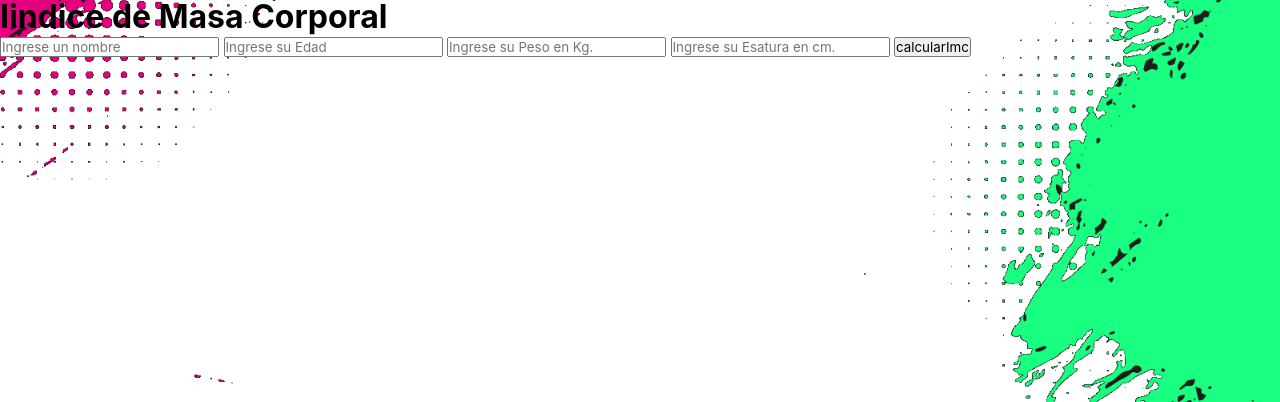
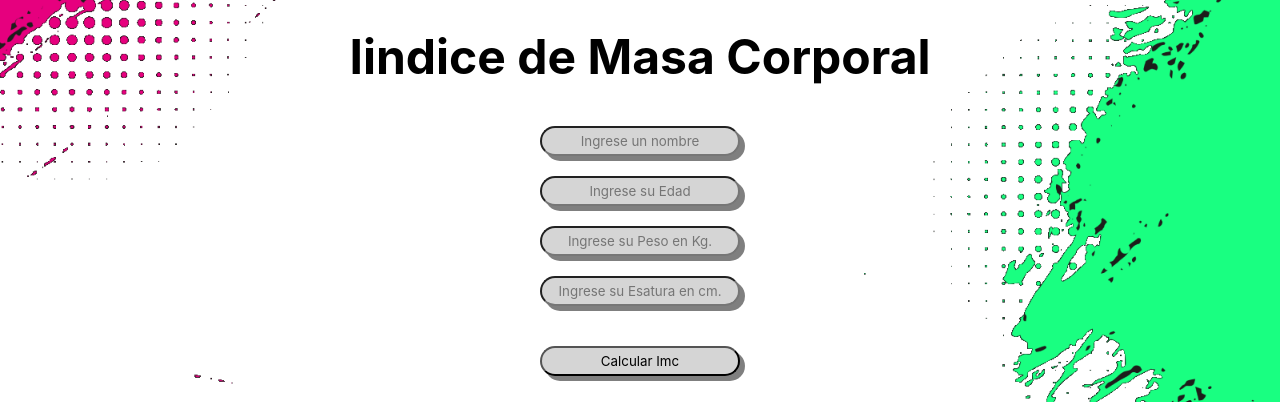
Before and after one commit to Jose-Beja/Rm_box, a website: page pages/5-imc.html in a window 1280 px wide. Shown: the part 207-609 px from the top of the page. Drawn offline with Linux system fonts and the light colour scheme.

Commit message:
damos fomato a la pagina IMC

```diff
--- a/pages/5-imc.html
+++ b/pages/5-imc.html
@@ -15,6 +15,7 @@
     <title>IMC</title>
 </head>
 <body>
+    <div class="imc">
         <header>
             <a href="../index.html">
                 <img src="../assets/logo/Diseño sin título.png" alt="logo rm box">
@@ -35,7 +36,7 @@
             </button>
         </header>
         <main>
-        <h1>Iindice de Masa Corporal</h1>
+            <h1 class="titulo">Iindice de Masa Corporal</h1>
             <div class="contenedor">
                 <input class="form-control" type="text" id="txtNombreUsuario" placeholder="Ingrese un nombre" name="">
 
@@ -45,7 +46,7 @@
 
                 <input class="form-control" type="text" id="txtEstaturaUsuario" placeholder="Ingrese su Esatura en cm." name="">
 
-            <button onclick="calcularImc();"> calcularImc </button>
+                <button onclick="calcularImc();"> Calcular Imc </button>
 
             </div>
             <div>
@@ -68,5 +69,6 @@
         </footer>
         <script src="../js/imc.js" ></script>
         <script src="../js/darkmode.js"></script>
+    </div>
 </body>
 </html>
--- a/scss/styles.scss
+++ b/scss/styles.scss
@@ -15,3 +15,5 @@
 @import "utilities/min-width-1200px";
 
 @import "utilities/darkmode";
+
+@import "utilities/imc";
--- a/scss/utilities/_darkmode.scss
+++ b/scss/utilities/_darkmode.scss
@@ -21,5 +21,8 @@
             color:$index-subtitulo-color ;
         }
       }
+    .imc h1{
+      color: $index-titulo-color ;
     }
   }
+}
--- /dev/null
+++ b/scss/utilities/_imc.scss
@@ -0,0 +1,32 @@
+.imc{
+    h1{
+        text-align: center;
+        font-size: 3rem;
+        margin: 30px 0px;
+        color: rgb(255, 255, 255) ;
+    }
+    .contenedor{
+        display: flex;
+        flex-direction: column;
+        align-items: center;
+        input{
+            width: 200px;
+            height: 30px;
+            margin: 10px;
+            padding: 10px;
+            text-align: center;
+            border-radius: 50px;
+            box-shadow: 5px 5px  rgba(0, 0, 0, 0.5);
+        }
+        button{
+            width: 200px;
+            height: 30px;
+            margin-top: 30px;
+            border-radius: 50px;
+            box-shadow: 5px 5px  rgba(0, 0, 0, 0.5);
+        }
+    }
+    h2{
+        color: $index-subtitulo-color;
+    }
+}
--- a/scss/utilities/_min-width-650px.scss
+++ b/scss/utilities/_min-width-650px.scss
@@ -278,4 +278,24 @@
             display: none;
         }
     }
+    /* /////////////////////////////////////////////////////////////////////////////////// */
+    /* ESTILOS HOJA  */
+    .imc{
+        .titulo{
+           color: #000000;
+        }
+        .contenedor{
+            display: flex;
+            flex-direction: column;
+            align-items: center;
+            input, button{
+                background-color: #d5d5d5;
+                color: #000000;
+
+            }
+        }
+        h2{
+            color: $index-subtitulo-color;
+        }
+    }
 }
```
Also changed, not shown: styles/styles.css. Lines whose indentation alone changed are shown as unchanged.
